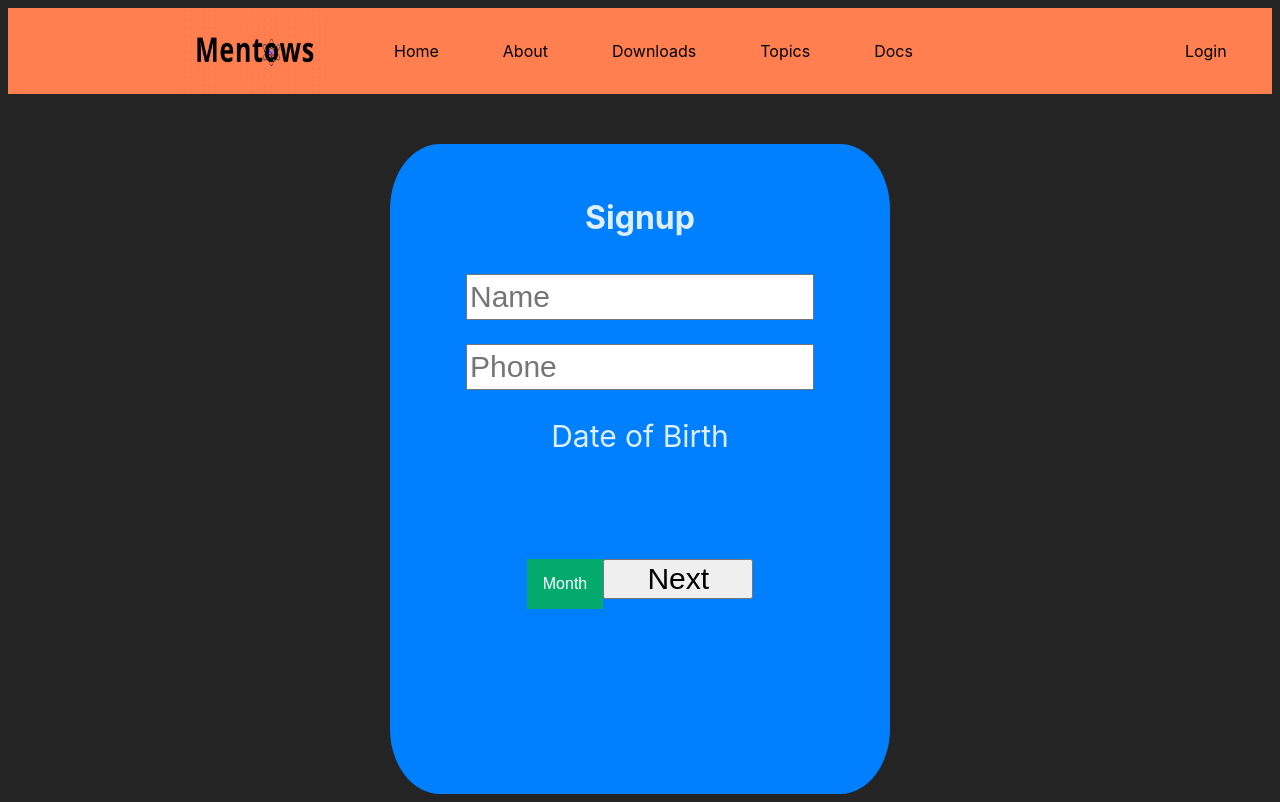
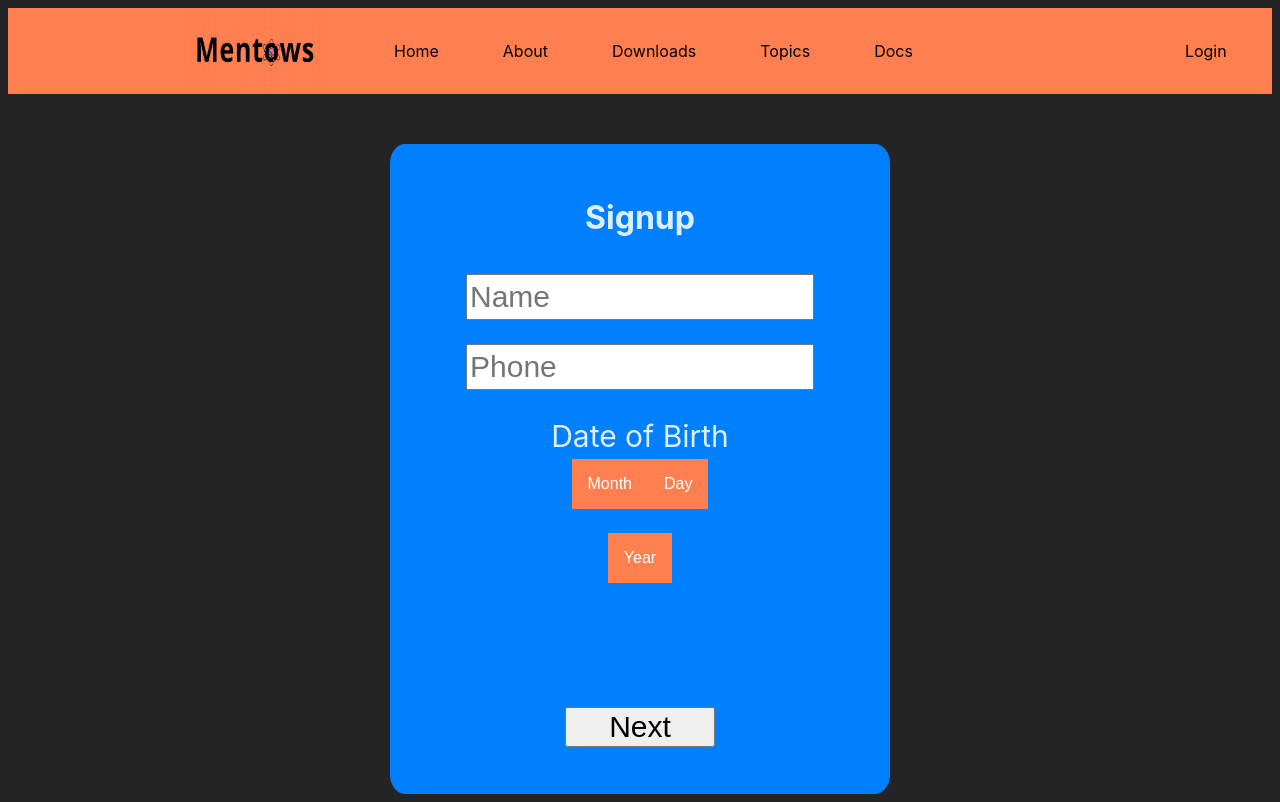
Before and after one commit to Keiaus/Mentows, a React (Vite) app in the folder mentows/: page /signup in a window 1280 px wide. Shown: the top 802 px of the page. Built offline with nearby package versions, Linux system fonts and the light colour scheme.

Commit message:
Still have to fix dob dropdowns for Signup

```diff
--- a/mentows/src/App.css
+++ b/mentows/src/App.css
@@ -1,6 +1,6 @@
 /* Dropdown Button */
-.dropbtn {
-    background-color: #04AA6D;
+.monthbtn {
+    background-color: coral;
     color: white;
     padding: 16px;
     font-size: 16px;
@@ -40,4 +40,96 @@
   .dropdown:hover .dropdown-content {display: block;}
 
   /* Change the background color of the dropdown button when the dropdown content is shown */
-  .dropdown:hover .dropbtn {background-color: #3e8e41;}
+  .dropdown:hover .monthbtn {background-color: #3e8e41;}
+
+  /* #################################################################################################################################### */
+
+  /* Dropdown Button */
+.daybtn {
+  background-color: coral;
+  color: white;
+  padding: 16px;
+  font-size: 16px;
+  border: none;
+}
+
+/* The container <div> - needed to position the dropdown content */
+.dropdown2 {
+  position: relative;
+  display: inline-block;
+}
+
+/* Dropdown Content (Hidden by Default) */
+.dropdown-content2 {
+  display: none;
+  position: absolute;
+  background-color: #f1f1f1;
+  min-width: 160px;
+  max-height: 200px;
+  overflow-y: auto;
+  box-shadow: 0px 8px 16px 0px rgba(0,0,0,0.2);
+  z-index: 1;
+}
+
+/* Links inside the dropdown */
+.dropdown-content2 a {
+  color: black;
+  padding: 12px 16px;
+  text-decoration: none;
+  display: block;
+}
+
+/* Change color of dropdown links on hover */
+.dropdown-content2 a:hover {background-color: #ddd;}
+
+/* Show the dropdown menu on hover */
+.dropdown2:hover .dropdown-content2 {display: block;}
+
+/* Change the background color of the dropdown button when the dropdown content is shown */
+.dropdown2:hover .daybtn {background-color: #3e8e41;}
+
+/* #################################################################################################################################### */
+
+  /* Dropdown Button */
+.yearbtn {
+  background-color: coral;
+  color: white;
+  padding: 16px;
+  font-size: 16px;
+  border: none;
+}
+
+/* The container <div> - needed to position the dropdown content */
+.dropdown3 {
+  position: relative;
+  display: inline-block;
+}
+
+/* Dropdown Content (Hidden by Default) */
+.dropdown-content3 {
+  display: none;
+  position: absolute;
+  background-color: #f1f1f1;
+  min-width: 160px;
+  max-height: 200px;
+  overflow-y: auto;
+  box-shadow: 0px 8px 16px 0px rgba(0,0,0,0.2);
+  z-index: 1;
+}
+
+/* Links inside the dropdown */
+.dropdown-content3 a {
+  color: black;
+  padding: 12px 16px;
+  text-decoration: none;
+  display: block;
+}
+
+/* Change color of dropdown links on hover */
+.dropdown-content3 a:hover {background-color: #ddd;}
+
+/* Show the dropdown menu on hover */
+.dropdown3:hover .dropdown-content3 {display: block;}
+
+/* Change the background color of the dropdown button when the dropdown content is shown */
+.dropdown3:hover .yearbtn {background-color: #3e8e41;}
--- a/mentows/src/pages/login.jsx
+++ b/mentows/src/pages/login.jsx
@@ -7,7 +7,7 @@ const Login = () => {
             <title>
                 Login
             </title>
-                <div id='style-container' style={{height:'500px', width:'500px', backgroundColor:'#007FFF', margin:'auto', borderRadius:'10%'}}>
+                <div id='style-container' style={{height:'500px', width:'500px', backgroundColor:'#007FFF', margin:'auto', borderRadius:'3%'}}>
                     <div id='container' style={{textAlign:'center', marginTop:'100px'}}>
                         <h1 style={{textAlign:'center', paddingTop:'50px'}}>Login</h1>
                         <input type="text" name="username" placeholder='Username' id="username" style={{height:'40px', width:'340px', fontSize:'30px', marginTop:'50px'}}/>
--- a/mentows/src/pages/signup.jsx
+++ b/mentows/src/pages/signup.jsx
@@ -1,4 +1,12 @@
 import React from 'react';
+
+const date = new Date();
+const currentYear = date.getFullYear();
+const years = [];
+
+for (let year = currentYear; year >= 1900; year--) {
+  years.push(year);
+}
 
 const SignUp = () => {
 
@@ -7,7 +15,7 @@ const SignUp = () => {
             <title>
                 Signup
             </title>
-                <div id='style-container' style={{height:'650px', width:'500px', backgroundColor:'#007FFF', margin:'auto', borderRadius:'10%'}}>
+                <div id='style-container' style={{height:'650px', width:'500px', backgroundColor:'#007FFF', margin:'auto', borderRadius:'3%'}}>
                     <div id='container' style={{textAlign:'center', marginTop:'50px'}}>
                         <h1 style={{textAlign:'center', paddingTop:'50px'}}>Signup</h1>
                         <input type="text" name="name" placeholder='Name' id="name" style={{height:'40px', width:'340px', fontSize:'30px', marginTop:'10px'}}/>
@@ -19,7 +27,7 @@ const SignUp = () => {
                         <label htmlFor="DOB" style={{fontSize:'30px'}}>Date of Birth</label>
                         <br />
                         <div class="dropdown">
-                            <button class="dropbtn">Month</button>
+                            <button class="monthbtn">Month</button>
                             <div class="dropdown-content">
                                 <a href="#">January</a>
                                 <a href="#">February</a>
@@ -34,11 +42,58 @@ const SignUp = () => {
                                 <a href="#">November</a>
                                 <a href="#">December</a>
                             </div>
+                        </div>
+
+                        <div class="dropdown2">
+                            <button class="daybtn">Day</button>
+                            <div class="dropdown-content2">
+                                <a href="#">1</a>
+                                <a href="#">2</a>
+                                <a href="#">3</a>
+                                <a href="#">4</a>
+                                <a href="#">5</a>
+                                <a href="#">6</a>
+                                <a href="#">7</a>
+                                <a href="#">8</a>
+                                <a href="#">9</a>
+                                <a href="#">10</a>
+                                <a href="#">11</a>
+                                <a href="#">12</a>
+                                <a href="#">13</a>
+                                <a href="#">14</a>
+                                <a href="#">15</a>
+                                <a href="#">16</a>
+                                <a href="#">17</a>
+                                <a href="#">18</a>
+                                <a href="#">19</a>
+                                <a href="#">20</a>
+                                <a href="#">21</a>
+                                <a href="#">22</a>
+                                <a href="#">23</a>
+                                <a href="#">24</a>
+                                <a href="#">25</a>
+                                <a href="#">26</a>
+                                <a href="#">27</a>
+                                <a href="#">28</a>
+                                <a href="#">29</a>
+                                <a href="#">30</a>
+                                <a href="#">31</a>
+                            </div>
+                        </div>
+                        <br />
+                        <br />
+                        <div class="dropdown3">
+                            <button class="yearbtn">Year</button>
+                            <div class="dropdown-content3">
+                                <a href="">{years.join('\n')}</a>
+                            </div>
+                        </div>
+                        <br />
+                        <br />
                         <button id='next' style={{height:'40px', width:'150px', fontSize:'30px', marginTop:'100px'}}>Next</button>
                     </div>
                 </div>
-        </div>
-    </div>
+            </div>
     );
 };
 
```
Also changed, not shown: 2 other files (tests, documents, lock files or other folders).
